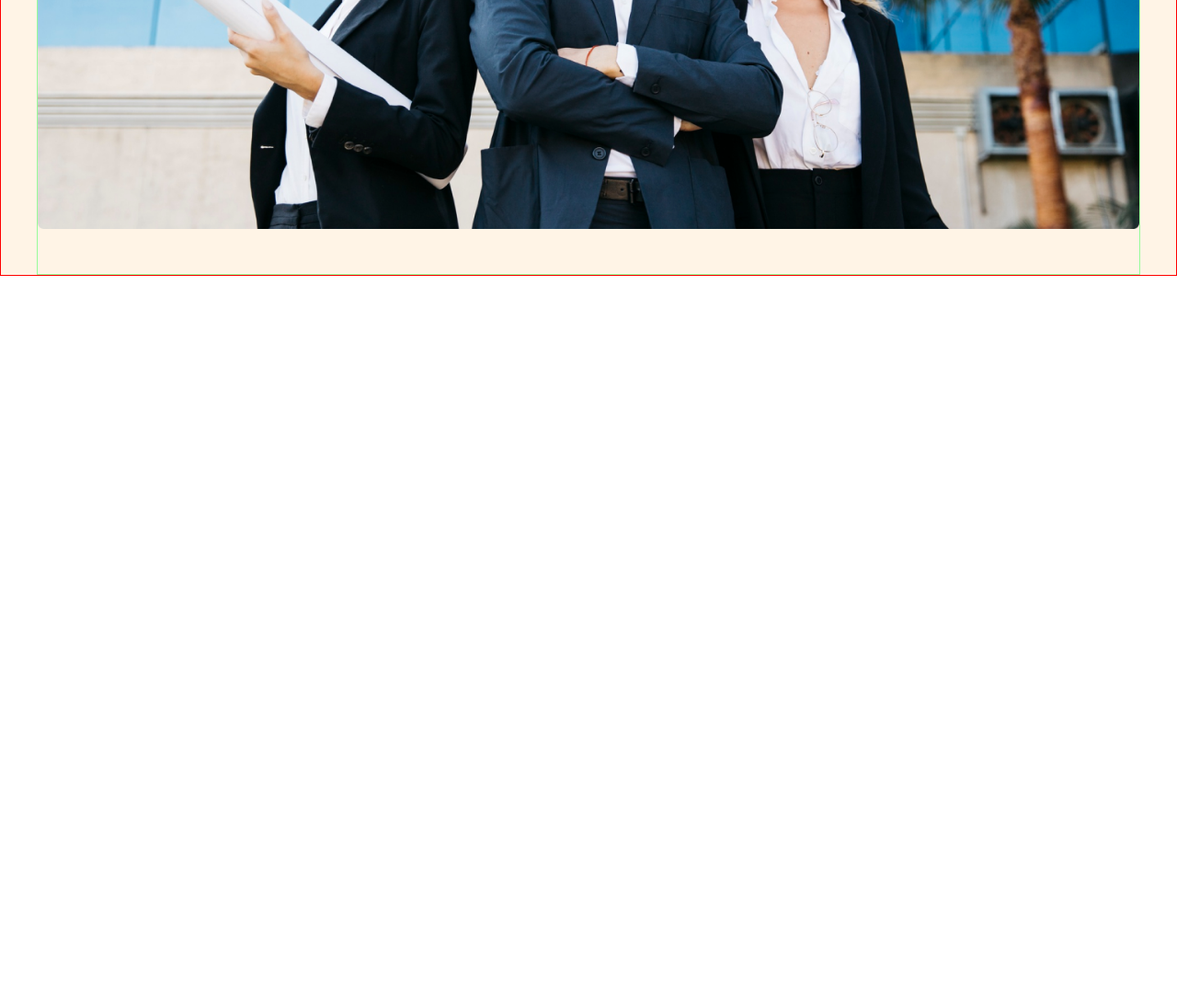
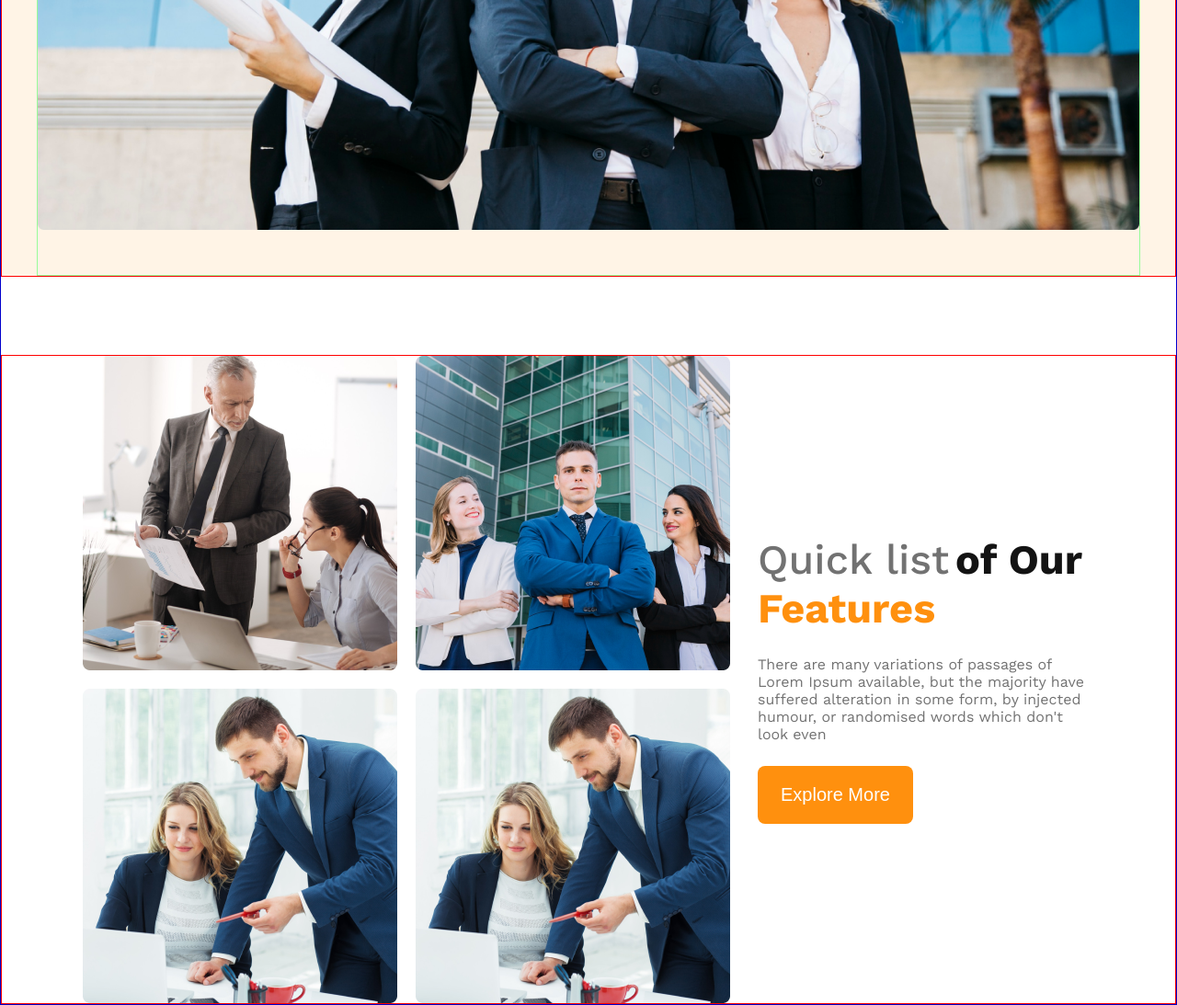
Before and after one commit to hasib-dev7/g3-architect-website, a plain HTML site: page index.html in a window 1280 px wide. Shown: the part 892-1985 px from the top of the page at 92% size. Before the commit the page ends 1192 px from the top, so only its background shows below. Drawn offline with nearby package versions, Linux system fonts and the light colour scheme.

Commit message:
team section add

```diff
--- a/index.html
+++ b/index.html
@@ -45,7 +45,31 @@
 			</section>
 		</header>
 		<!-- main section -->
-		<main></main>
+		<main class="main container">
+			<section class="team-section">
+				<figure class="team-image">
+					<img src="./images/team1.png" alt="team image" />
+					<img src="./images/team2.png" alt="team image" />
+					<img src="./images/team3.png" alt="team image" />
+					<img src="./images/team3.png" alt="team image" />
+				</figure>
+				<div class="team-content">
+					<h2>
+						<span class="team-list">Quick list</span>
+						<span class="team-our">of Our</span>
+						<span class="team-features">Features</span>
+					</h2>
+					<p class="team-paragraph">
+						There are many variations of passages of Lorem Ipsum available, but
+						the majority have suffered alteration in some form, by injected
+						humour, or randomised words which don't look even
+					</p>
+					<div class="team-btn">
+						<button class="primary-btn">Explore More</button>
+					</div>
+				</div>
+			</section>
+		</main>
 		<!-- footer section -->
 		<footer></footer>
 	</body>
--- a/styles/responsive.css
+++ b/styles/responsive.css
@@ -1,7 +1,8 @@
 @media screen and (max-width: 576px) {
 	.nav,
 	.banner-title,
-	.banner-paragraph {
+	.banner-paragraph,
+	.team-section {
 		width: 100%;
 		margin: 0 auto;
 		padding: 0 5px;
@@ -40,4 +41,26 @@
 	.banner-image > img {
 		padding: 0 5px;
 	}
+	/* team section */
+	.team-section {
+		flex-direction: column;
+		gap: 25px;
+	}
+	.team-image {
+		grid-template-columns: 1fr;
+		order: 2;
+	}
+	.team-list {
+		font-size: 35px;
+	}
+	.team-our {
+		font-size: 35px;
+	}
+	.team-features {
+		font-size: 35px;
+	}
+	.team-btn {
+		display: flex;
+		justify-content: center;
+	}
 }
--- a/styles/style.css
+++ b/styles/style.css
@@ -15,6 +15,7 @@
 /* google font */
 body {
 	font-family: "Work Sans", sans-serif;
+	border: 1px solid mediumblue;
 }
 /* content layout */
 .container {
@@ -32,7 +33,7 @@ body {
 	background-color: var(--accent);
 	padding: 20px 25px;
 	font-size: 20px;
-	font-weight: 600;
+	font-weight: 500;
 	color: #ffffff;
 	border: none;
 	border-radius: 8px;
@@ -96,3 +97,46 @@ body {
 	width: 100%;
 	height: 100%;
 }
+/* team section */
+.main {
+	margin-top: 85px;
+}
+.team-section {
+	max-width: 1100px;
+	margin: 0 auto;
+	/*  */
+	display: flex;
+	justify-content: space-between;
+	gap: 30px;
+}
+.team-image {
+	display: grid;
+	grid-template-columns: repeat(2, 1fr);
+	gap: 20px;
+}
+.team-content {
+	display: flex;
+	flex-direction: column;
+	justify-content: center;
+	gap: 25px;
+}
+.team-list {
+	color: var(--text-color);
+	font-size: 45px;
+	font-weight: 500;
+}
+.team-our {
+	color: var(--primary);
+	font-size: 45px;
+	font-weight: 700;
+}
+.team-features {
+	color: var(--accent);
+	font-size: 45px;
+	font-weight: 700;
+}
+.team-paragraph {
+	color: var(--text-color);
+	font-size: 16px;
+	font-weight: 400;
+}
```
